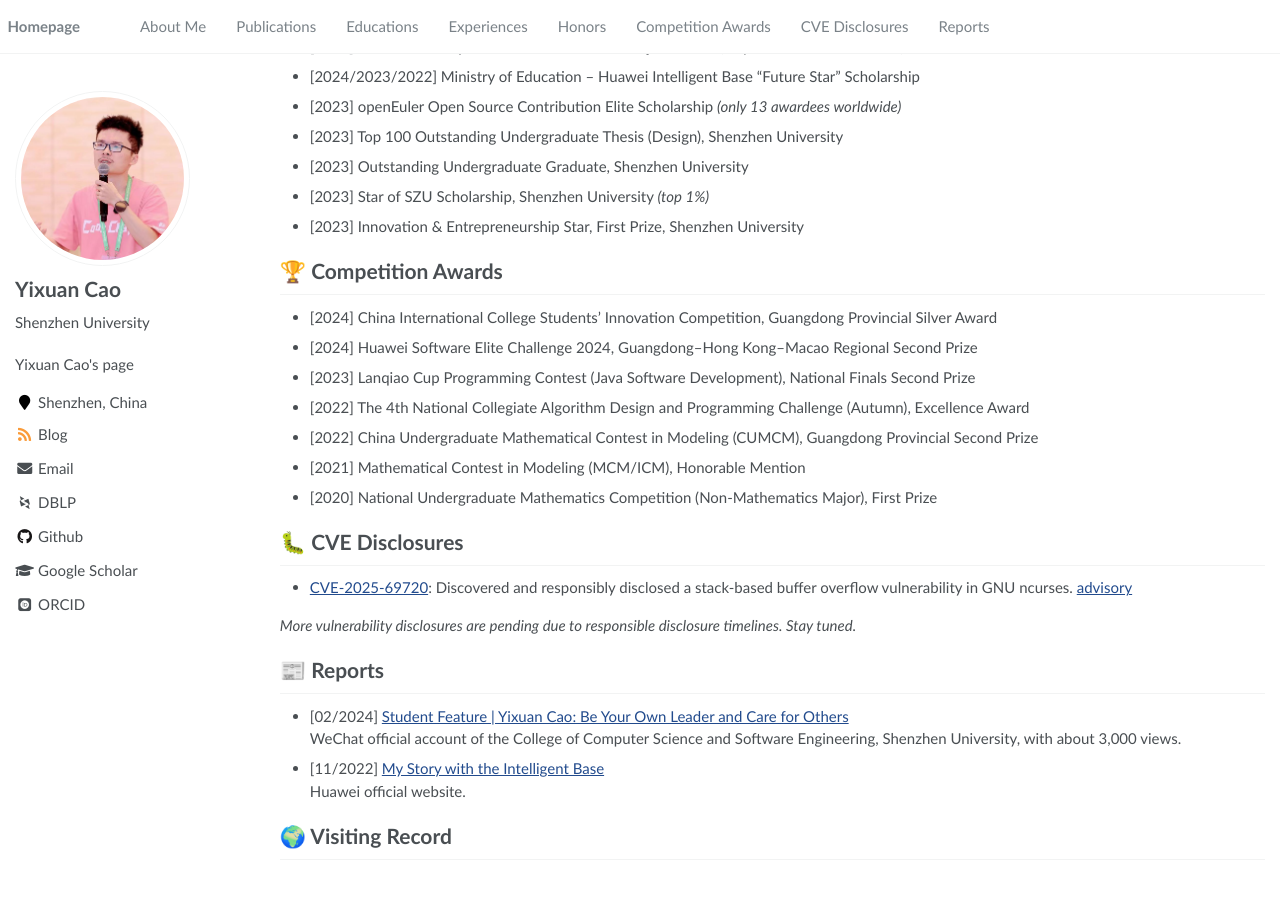
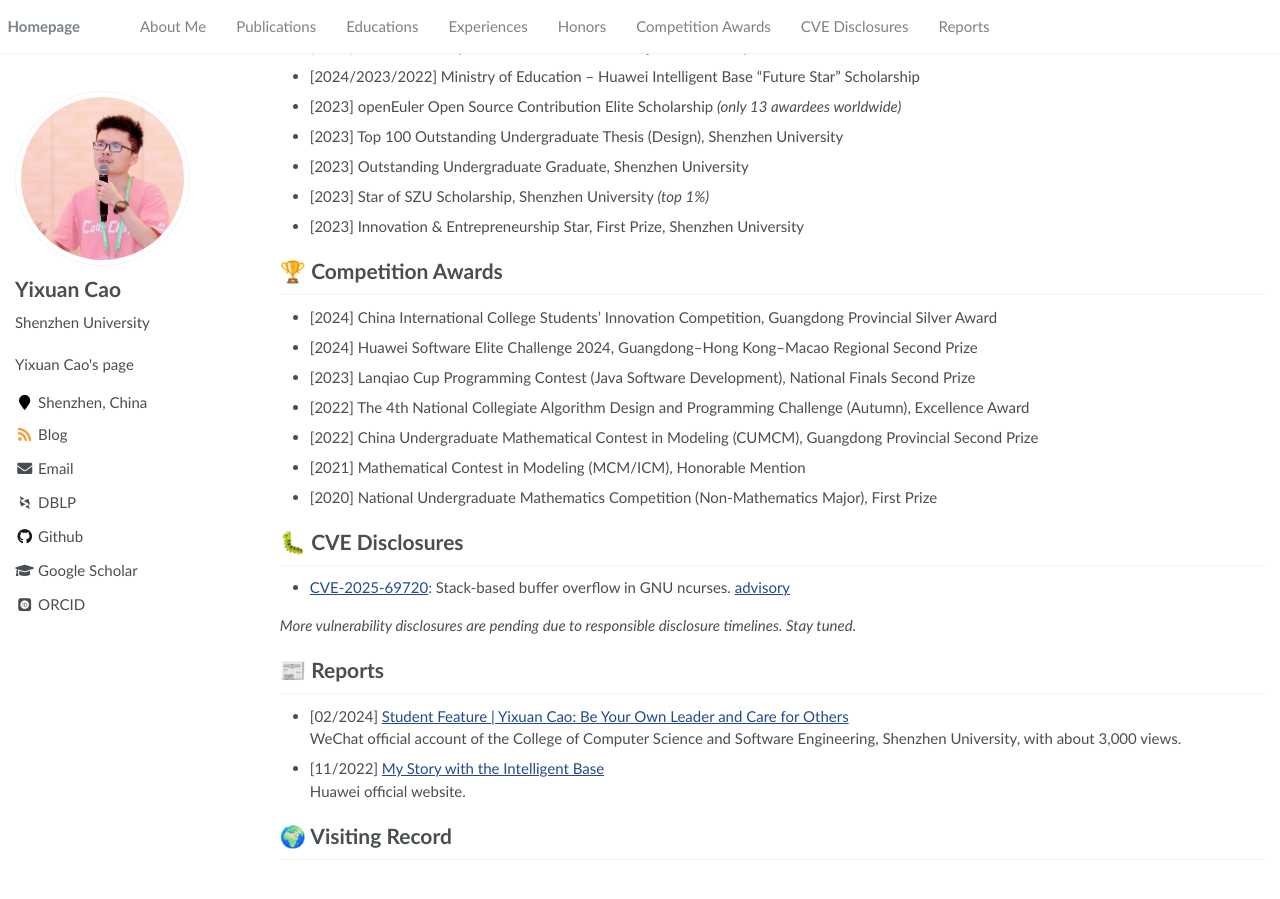
Before and after one commit to Cao-Wuhui/Cao-Wuhui.github.io, a Jekyll site: the page built from _pages/about.md, in a window 1280 px wide and 900 px high, scrolled down 892 px. Built offline with Jekyll 4.4.1, drawn with Linux system fonts in a browser that asks for light colours; some web fonts are replaced.

Commit message:
Simplify CVE disclosure description

```diff
--- a/_pages/about.md
+++ b/_pages/about.md
@@ -59,7 +59,7 @@ My research interests lie in software systems, security, and large language mode
 - [2020] National Undergraduate Mathematics Competition (Non-Mathematics Major), First Prize
 
 # 🐛 CVE Disclosures
-- [CVE-2025-69720](https://www.cve.org/CVERecord?id=CVE-2025-69720): Discovered and responsibly disclosed a stack-based buffer overflow vulnerability in GNU ncurses. [advisory](https://github.com/Cao-Wuhui/CVE-2025-69720)
+- [CVE-2025-69720](https://www.cve.org/CVERecord?id=CVE-2025-69720): Stack-based buffer overflow in GNU ncurses. [advisory](https://github.com/Cao-Wuhui/CVE-2025-69720)
 
 *More vulnerability disclosures are pending due to responsible disclosure timelines.
 Stay tuned.*
```
